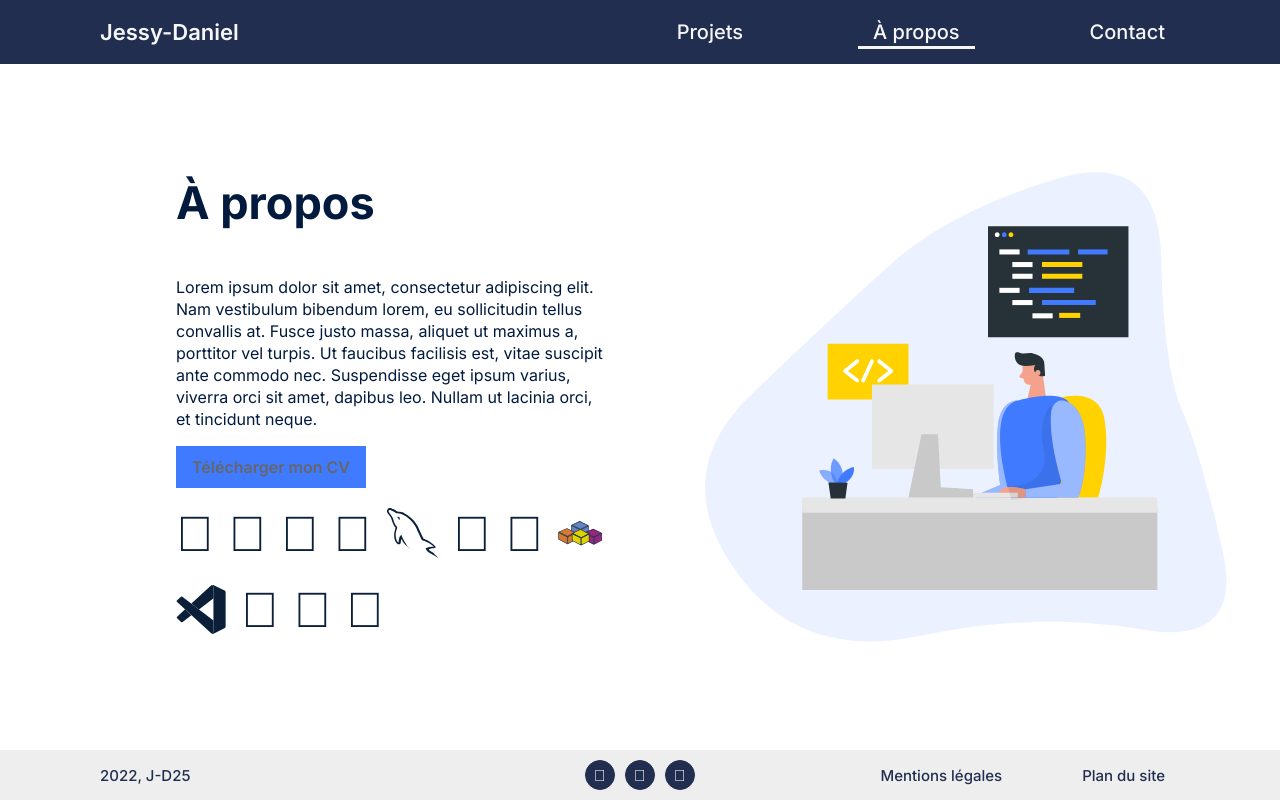
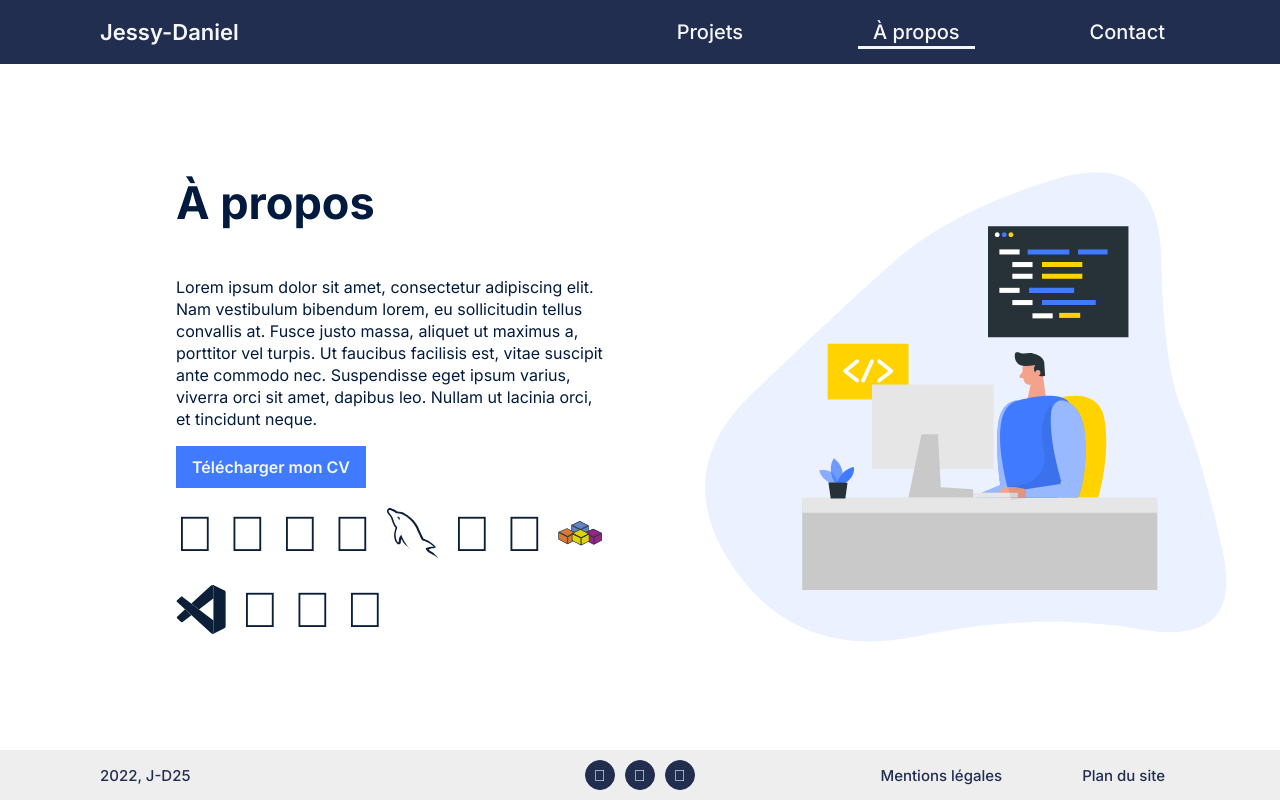
Before and after one commit to J-D25/portfolio, a React (Create React App) app: page /about in a window 1280 px wide. In both pictures the pointer is over the link "Télécharger mon CV". Built offline with nearby package versions, Linux system fonts and the light colour scheme.

Commit message:
src/index.css : add color on .button hover

```diff
--- a/src/index.css
+++ b/src/index.css
@@ -99,6 +99,7 @@ h1 {
 
 .button:hover {
     background-color: var(--color__accent2);
+    color: var(--color__white);
 }
 
 @keyframes rebond {
```
